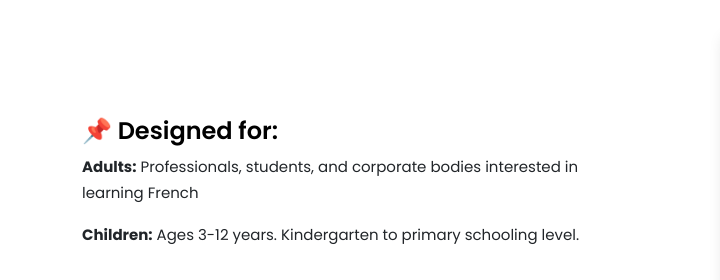
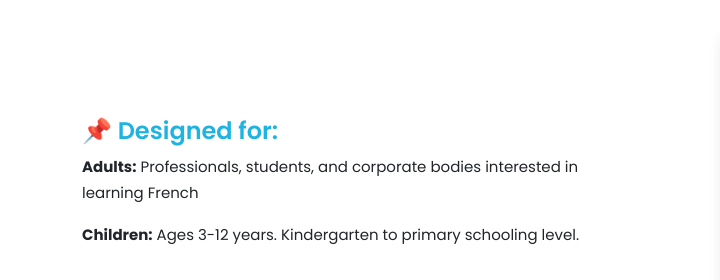
Before and after one commit to BabatundeJimoh/smaid, a website: page Courses and Fees.html in a window 1280 px wide. Shown: the part 3891-4171 px from the top of the page, 0-720 px from the left. Drawn offline with nearby package versions, Linux system fonts and the light colour scheme; grey boxes are pictures that could not be loaded; a web font is replaced by a local one.

Commit message:
Finished

```diff
--- a/Courses and Fees.html
+++ b/Courses and Fees.html
@@ -604,7 +604,7 @@
   <div class="row align-items-center text-center text-md-start mt-4">
       <!-- Text Section -->
       <div class="col-md-6">
-          <h4 class="mt-4">📌 Designed for:</h4>
+          <h4 class="mt-4" style="color: #1fb3e1;">📌 Designed for:</h4>
           <p><b>Adults:</b> Professionals, students, and corporate bodies interested in learning French</p>
           <p><b>Children:</b> Ages 3-12 years. Kindergarten to primary schooling level.</p>
       </div>
```
